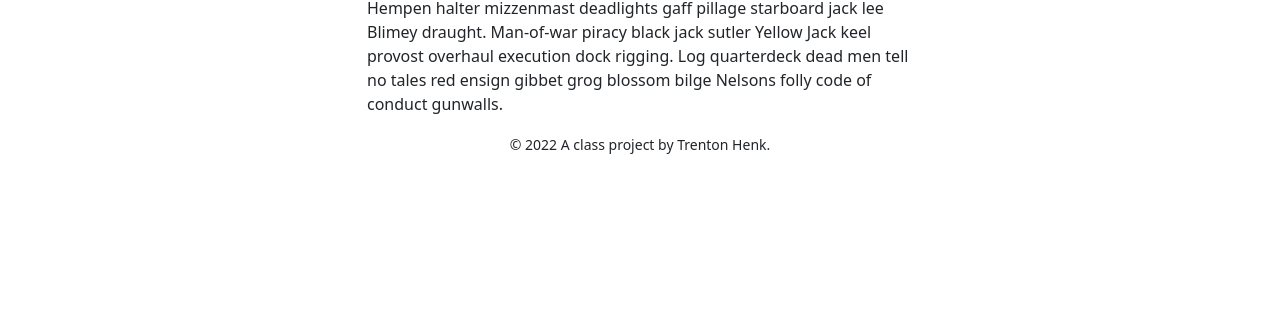
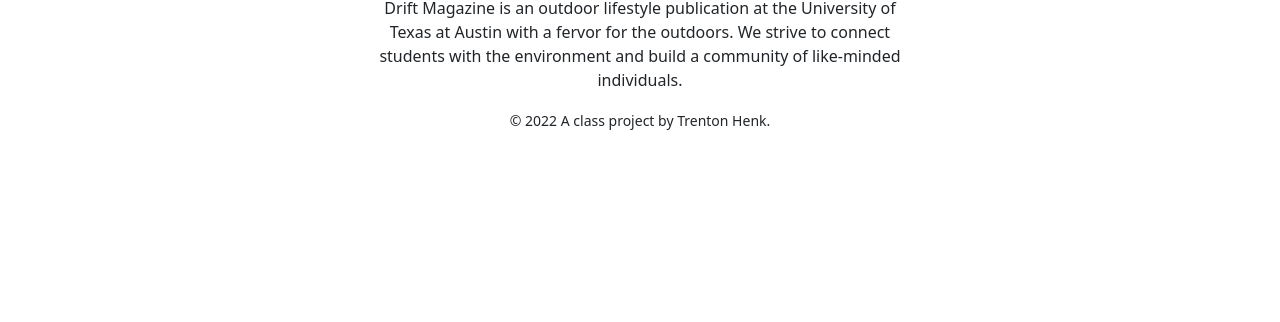
Before and after one commit to trentonhenk/trenton-final, a website: page src/njk/index.njk in a window 1280 px wide. Shown: the part 478-800 px from the top of the page. Drawn offline with nearby package versions, Linux system fonts and the light colour scheme; files that its build step writes are made by us from their sources; files whose address does not match are found by name.

Commit message:
adding more

```diff
--- a/src/njk/index.njk
+++ b/src/njk/index.njk
@@ -6,7 +6,7 @@
 <div class="row">
   <div class="col-lg-6 col-md-5 col-sm-4 offset-md-3">
     <h1 class="text-center">Bringing nature inside.</h1>
-    <p>Hempen halter mizzenmast deadlights gaff pillage starboard jack lee Blimey draught. Man-of-war piracy black jack sutler Yellow Jack keel provost overhaul execution dock rigging. Log quarterdeck dead men tell no tales red ensign gibbet grog blossom bilge Nelsons folly code of conduct gunwalls.</p>
+    <p class="text-center">Drift Magazine is an outdoor lifestyle publication at the University of Texas at Austin with a fervor for the outdoors. We strive to connect students with the environment and build a community of like-minded individuals.</p>
   </div>
 </div>
 </div>
```
Also changed, not shown: docs/index.html.
